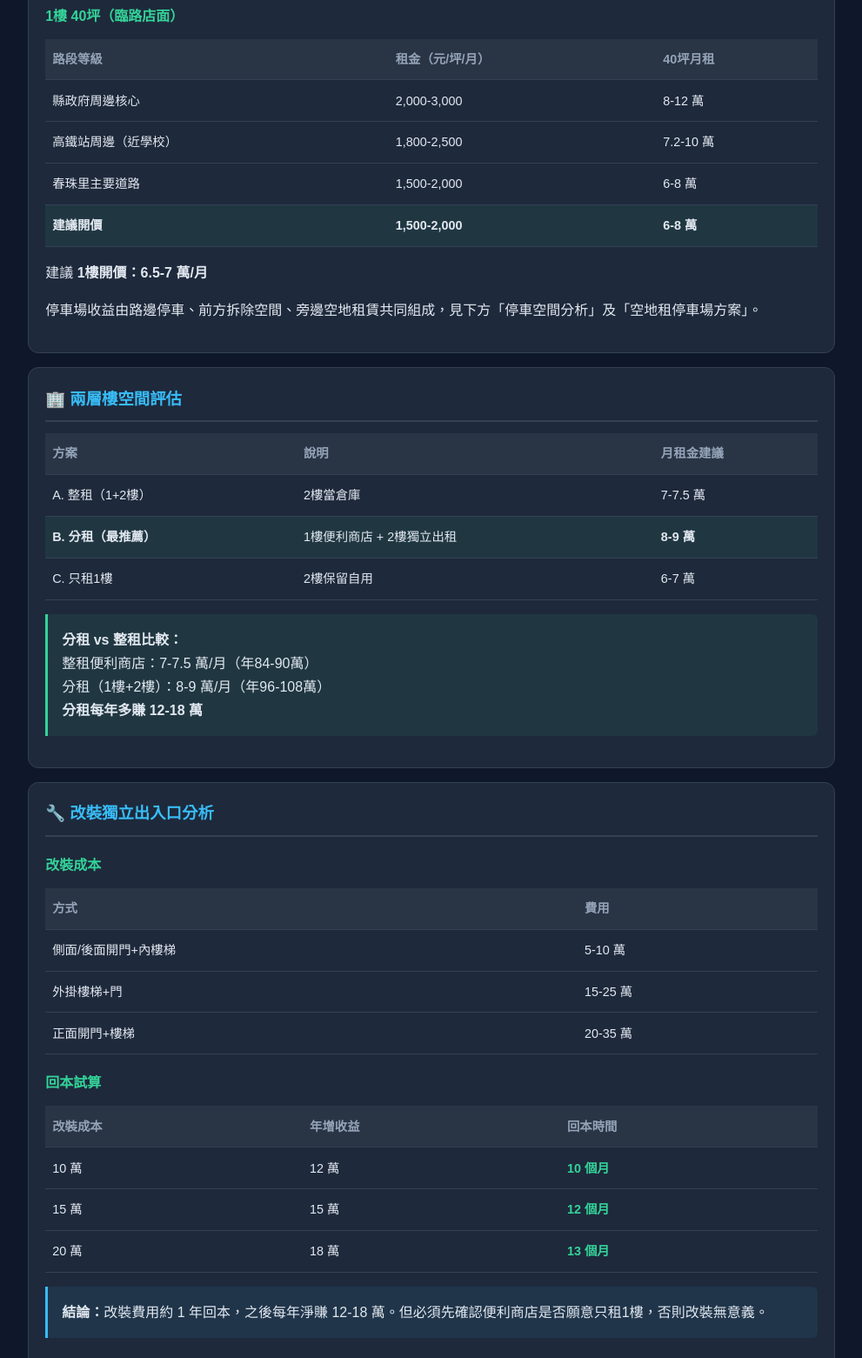
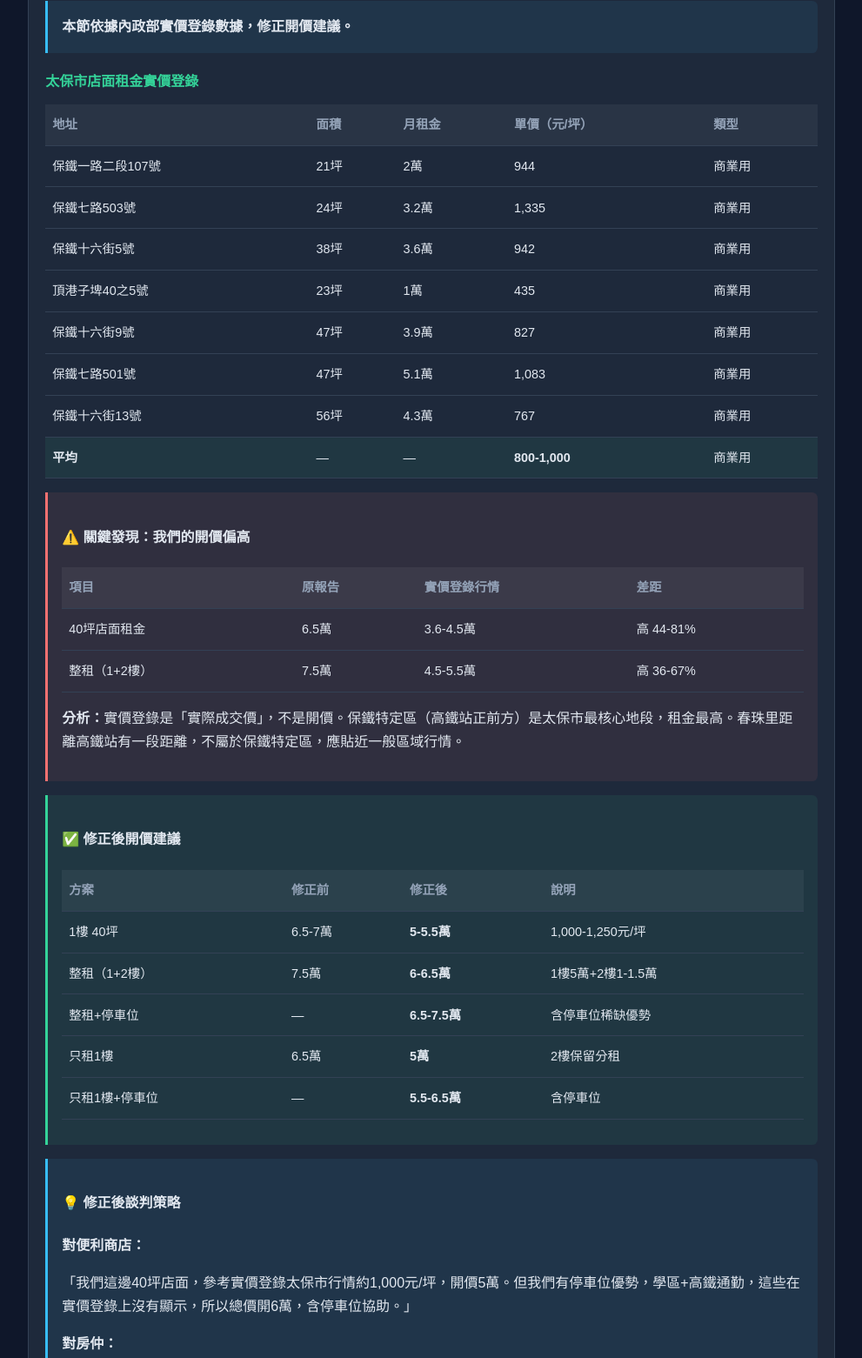
Before and after one commit to lin0603/taibao-houses, a plain HTML site: page taibao-store-report.html in a window 1280 px wide. Shown: the part 3981-5542 px from the top of the page at 87% size, without its empty margins (144-1135 px from the left). Drawn offline with Linux system fonts and the light colour scheme.

Commit message:
fix: update pricing based on actual price registration data
- Add actual price registration section with Taibao City data
- Correct 1st floor rent: 6.5-7万 -> 5-5.5万/month
- Correct whole building rent: 7.5万 -> 6-6.5万/month
- Add analysis showing original pricing was 44-81% above market
- Update all pricing tables and negotiation scripts
- Add revised negotiation strategy based on market data
- Update report subtitle to reflect corrected pricing

```diff
--- a/taibao-store-report.html
+++ b/taibao-store-report.html
@@ -236,6 +236,57 @@
       </div>
     </div>
 
+    <!-- 實價登錄分析 -->
+    <div class="card">
+      <h2>📊 實價登錄分析（2025-2026）</h2>
+      <div class="info-box">
+        <strong>本節依據內政部實價登錄數據，修正開價建議。</strong>
+      </div>
+
+      <h3>太保市店面租金實價登錄</h3>
+      <table>
+        <tr><th>地址</th><th>面積</th><th>月租金</th><th>單價（元/坪）</th><th>類型</th></tr>
+        <tr><td>保鐵一路二段107號</td><td>21坪</td><td>2萬</td><td>944</td><td>商業用</td></tr>
+        <tr><td>保鐵七路503號</td><td>24坪</td><td>3.2萬</td><td>1,335</td><td>商業用</td></tr>
+        <tr><td>保鐵十六街5號</td><td>38坪</td><td>3.6萬</td><td>942</td><td>商業用</td></tr>
+        <tr><td>頂港子埤40之5號</td><td>23坪</td><td>1萬</td><td>435</td><td>商業用</td></tr>
+        <tr><td>保鐵十六街9號</td><td>47坪</td><td>3.9萬</td><td>827</td><td>商業用</td></tr>
+        <tr><td>保鐵七路501號</td><td>47坪</td><td>5.1萬</td><td>1,083</td><td>商業用</td></tr>
+        <tr><td>保鐵十六街13號</td><td>56坪</td><td>4.3萬</td><td>767</td><td>商業用</td></tr>
+        <tr class="highlight-row"><td><strong>平均</strong></td><td>—</td><td>—</td><td><strong>800-1,000</strong></td><td>商業用</td></tr>
+      </table>
+
+      <div class="warning-box">
+        <h4>⚠️ 關鍵發現：我們的開價偏高</h4>
+        <table>
+          <tr><th>項目</th><th>原報告</th><th>實價登錄行情</th><th>差距</th></tr>
+          <tr><td>40坪店面租金</td><td>6.5萬</td><td>3.6-4.5萬</td><td>高 44-81%</td></tr>
+          <tr><td>整租（1+2樓）</td><td>7.5萬</td><td>4.5-5.5萬</td><td>高 36-67%</td></tr>
+        </table>
+        <p><strong>分析：</strong>實價登錄是「實際成交價」，不是開價。保鐵特定區（高鐵站正前方）是太保市最核心地段，租金最高。春珠里距離高鐵站有一段距離，不屬於保鐵特定區，應貼近一般區域行情。</p>
+      </div>
+
+      <div class="highlight-box">
+        <h4>✅ 修正後開價建議</h4>
+        <table>
+          <tr><th>方案</th><th>修正前</th><th>修正後</th><th>說明</th></tr>
+          <tr><td>1樓 40坪</td><td>6.5-7萬</td><td><strong>5-5.5萬</strong></td><td>1,000-1,250元/坪</td></tr>
+          <tr><td>整租（1+2樓）</td><td>7.5萬</td><td><strong>6-6.5萬</strong></td><td>1樓5萬+2樓1-1.5萬</td></tr>
+          <tr><td>整租+停車位</td><td>—</td><td><strong>6.5-7.5萬</strong></td><td>含停車位稀缺優勢</td></tr>
+          <tr><td>只租1樓</td><td>6.5萬</td><td><strong>5萬</strong></td><td>2樓保留分租</td></tr>
+          <tr><td>只租1樓+停車位</td><td>—</td><td><strong>5.5-6.5萬</strong></td><td>含停車位</td></tr>
+        </table>
+      </div>
+
+      <div class="info-box">
+        <h4>💡 修正後談判策略</h4>
+        <p><strong>對便利商店：</strong></p>
+        <p>「我們這邊40坪店面，參考實價登錄太保市行情約1,000元/坪，開價5萬。但我們有停車位優勢，學區+高鐵通勤，這些在實價登錄上沒有顯示，所以總價開6萬，含停車位協助。」</p>
+        <p><strong>對房仲：</strong></p>
+        <p>「實價登錄顯示太保市店面約800-1,000元/坪，我們開價1,250元/坪，已經含停車位加值。這個價格有議價空間，但低於5萬就不談了。」</p>
+      </div>
+    </div>
+
     <!-- 租金評估 -->
     <div class="card">
       <h2>💰 租金評估</h2>
@@ -247,7 +298,7 @@
         <tr><td>春珠里主要道路</td><td>1,500-2,000</td><td>6-8 萬</td></tr>
         <tr class="highlight-row"><td><strong>建議開價</strong></td><td><strong>1,500-2,000</strong></td><td><strong>6-8 萬</strong></td></tr>
       </table>
-      <p>建議 <strong>1樓開價：6.5-7 萬/月</strong></p>
+      <p>建議 <strong>1樓開價：5-5.5 萬/月</strong>（依實價登錄調整）</p>
 
       <p>停車場收益由路邊停車、前方拆除空間、旁邊空地租賃共同組成，見下方「停車空間分析」及「空地租停車場方案」。</p>
     </div>
@@ -257,13 +308,13 @@
       <h2>🏢 兩層樓空間評估</h2>
       <table>
         <tr><th>方案</th><th>說明</th><th>月租金建議</th></tr>
-        <tr><td>A. 整租（1+2樓）</td><td>2樓當倉庫</td><td>7-7.5 萬</td></tr>
+        <tr><td>A. 整租（1+2樓）</td><td>2樓當倉庫</td><td>6-6.5 萬</td></tr>
         <tr class="highlight-row"><td><strong>B. 分租（最推薦）</strong></td><td>1樓便利商店 + 2樓獨立出租</td><td><strong>8-9 萬</strong></td></tr>
         <tr><td>C. 只租1樓</td><td>2樓保留自用</td><td>6-7 萬</td></tr>
       </table>
       <div class="highlight-box">
         <strong>分租 vs 整租比較：</strong><br>
-        整租便利商店：7-7.5 萬/月（年84-90萬）<br>
+        整租便利商店：6-6.5 萬/月（年72-78萬）<br>
         分租（1樓+2樓）：8-9 萬/月（年96-108萬）<br>
         <strong>分租每年多賺 12-18 萬</strong>
       </div>
@@ -301,8 +352,8 @@
         <tr><td>2樓需求</td><td>倉庫（付倉庫價）</td></tr>
         <tr><td>停車場</td><td>需要，可協助承租旁邊空地</td></tr>
         <tr><td>租期</td><td>3-5 年</td></tr>
-        <tr><td>整租開價</td><td class="grade-a">7-7.5 萬/月</td></tr>
-        <tr><td>只租1樓開價</td><td>6.5 萬/月</td></tr>
+        <tr><td>整租開價</td><td class="grade-a">6-6.5 萬/月</td></tr>
+        <tr><td>只租1樓開價</td><td>5 萬/月</td></tr>
       </table>
       <div class="highlight-box">
         <strong>優點：</strong>租金高、品牌穩定、續約率高<br>
@@ -327,8 +378,8 @@
       <table>
         <tr><th>方案</th><th>月租總額</th><th>年租金</th></tr>
         <tr class="highlight-row"><td><strong>分租（便利1樓+2樓獨立）</strong></td><td><strong>8-9 萬</strong></td><td><strong>96-108 萬</strong></td></tr>
-        <tr><td>便利商店（整租）</td><td>7-7.5 萬</td><td>84-90 萬</td></tr>
-        <tr><td>便利商店（只租1樓）</td><td>6.5 萬</td><td>78 萬</td></tr>
+        <tr><td>便利商店（整租）</td><td>6-6.5 萬</td><td>72-78 萬</td></tr>
+        <tr><td>便利商店（只租1樓）</td><td>5 萬</td><td>60 萬</td></tr>
         <tr><td>蝦皮店到店（整租）</td><td>5-6 萬</td><td>60-72 萬</td></tr>
       </table>
     </div>
@@ -348,10 +399,10 @@
       <h3>📊 開價總表（給房仲）</h3>
       <table>
         <tr><th>方案</th><th>月租</th><th>停車位</th><th>適合租客</th></tr>
-        <tr class="highlight-row"><td><strong>整租（1+2樓）</strong></td><td><strong>7.5 萬</strong></td><td>—</td><td>7-11/全家</td></tr>
-        <tr><td>整租+協助租空地</td><td>7.5 萬 + 空地1.5萬</td><td>20-25台</td><td>7-11/全家</td></tr>
-        <tr><td>只租1樓</td><td>6.5 萬</td><td>—</td><td>7-11/全家</td></tr>
-        <tr><td>只租1樓+協助租空地</td><td>6.5 萬 + 空地1.5萬</td><td>20-25台</td><td>7-11/全家</td></tr>
+        <tr class="highlight-row"><td><strong>整租（1+2樓）</strong></td><td><strong>6 萬</strong></td><td>—</td><td>7-11/全家</td></tr>
+        <tr><td>整租+協助租空地</td><td>6 萬 + 空地1.5萬</td><td>20-25台</td><td>7-11/全家</td></tr>
+        <tr><td>只租1樓</td><td>5 萬</td><td>—</td><td>7-11/全家</td></tr>
+        <tr><td>只租1樓+協助租空地</td><td>5 萬 + 空地1.5萬</td><td>20-25台</td><td>7-11/全家</td></tr>
         <tr><td>蝦皮整租</td><td>5.5-6 萬</td><td>—</td><td>蝦皮店到店</td></tr>
       </table>
 
@@ -395,7 +446,7 @@
           <li>優先接觸7-11/全家展店部門</li>
           <li>展示「店面+可協助租空地」的組合優勢</li>
           <li>開價：整租7.5萬 / 只租1樓6.5萬</li>
-          <li>備案：蝦皮店到店5.5-6萬</li>
+          <li>備案：蝦皮店到店5-6萬</li>
         </ol>
       </div>
       <div class="warning-box">
@@ -422,9 +473,9 @@
       </div>
       <div class="highlight-box">
         <strong>核心建議：</strong><br>
-        1. 優先談便利商店，開價 <strong>7.5 萬</strong>（整租）<br>
+        1. 優先談便利商店，開價 <strong>6 萬</strong>（整租）<br>
         2. 如果租客嫌停車位不夠 → 協助租旁邊空地（+1.5萬/月）<br>
-        3. 如果只租1樓 → 開價 <strong>6.5 萬</strong> + 協助租空地<br>
+        3. 如果只租1樓 → 開價 <strong>5 萬</strong> + 協助租空地<br>
         4. 前方拆除改3台停車位，快速增加停車位<br>
         5. 2樓改獨立出入口，分租增加收益
       </div>
@@ -531,7 +582,10 @@
           - 500公尺內僅1家便利商店（市場未飽和）<br>
           - 學校接送時段停車位極為搶手<br><br>
           <strong>【租金條件】</strong><br>
-          - 整租（1+2樓）：7-7.5萬/月<br>
+          - 整租（1+2樓）：6-6.5萬/月<br>
+          - 整租+停車位：6.5-7.5萬/月<br>
+          - 只租1樓：5萬/月<br>
+          - 只租1樓+停車位：5.5-6.5萬/月<br>
           - 只租1樓：6.5萬/月<br>
           - 租期：希望3-5年<br>
           - 押金：6個月租金<br><br>
@@ -1133,7 +1187,7 @@
     <div class="footer">
       <p>產出日期：2026-06-09</p>
       <p>評估物件：嘉義縣太保市春珠里162號</p>
-      <p>報告性質：租金開價評估與承租策略分析（房仲談判版 + 實務執行方案 + 糾紛預防）</p>
+      <p>報告性質：租金開價評估與承租策略分析（房仲談判版 + 實務執行方案 + 糾紛預防 + 實價登錄修正版）</p>
       <p style="color: var(--danger); margin-top: .5rem;">⚠️ 實際租金需視個別租客條件與議價結果調整</p>
     </div>
   </div>
```
